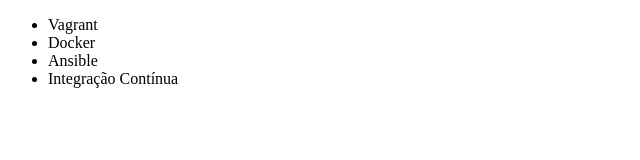
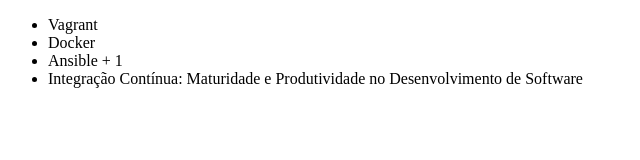
Before and after one commit to melinho102/alura-git, a plain HTML site: page index.html in a window 1280 px wide. Shown: the whole page, without its empty margins (0-640 px from the left). Drawn offline with Linux system fonts and the light colour scheme.

Commit message:
Adicionando +1 ao Ansible

```diff
--- a/index.html
+++ b/index.html
@@ -8,8 +8,8 @@
 	<ul>
 		<li>Vagrant</li>
 		<li>Docker</li>
-		<li>Ansible</li>
-		<li>Integração Contínua</li>
+		<li>Ansible + 1</li>
+		<li>Integração Contínua: Maturidade e Produtividade no Desenvolvimento de Software </li>
 	</ul>
 
 
```
